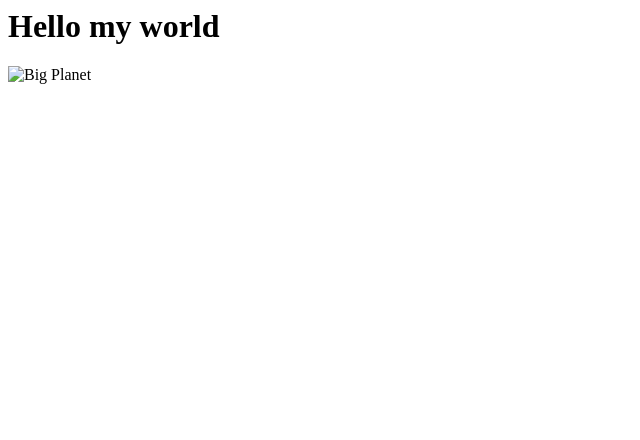
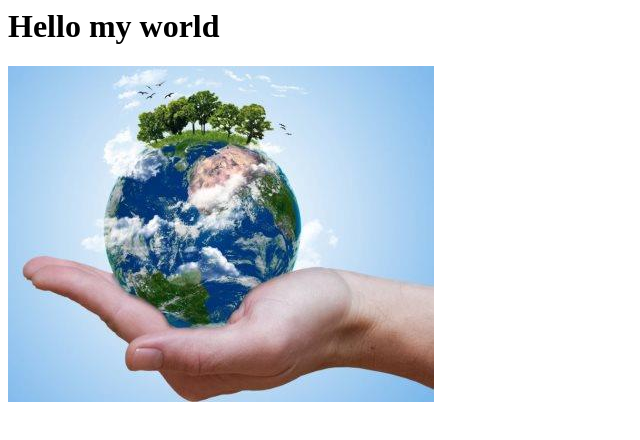
Before and after one commit to Marta479/My-Planet, a plain HTML site: page index.html in a window 1280 px wide. Shown: the whole page, without its empty margins (0-640 px from the left). Drawn offline with Linux system fonts and the light colour scheme.

Commit message:
Update index.html

```diff
--- a/index.html
+++ b/index.html
@@ -5,6 +5,6 @@
    </head>
  <body>
    <h1> Hello my world </h1>
-   <img scr="planet.jpg" alt= "Big Planet">
+   <img src="planet.jpg" alt= "Big Planet">
   </body>
 </html>
```
